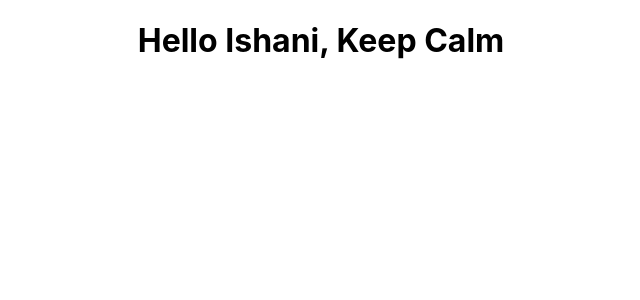
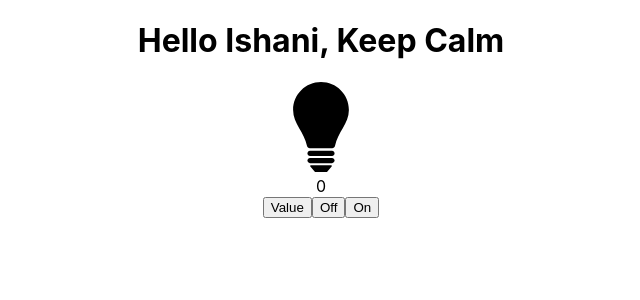
Before and after one commit to mangala-karunarathne/React-from-zero, a React (Create React App) app: page / in a window 1280 px wide. Shown: the top 300 px of the page, without its empty margins (319-959 px from the left). Built offline with nearby package versions, Linux system fonts and the light colour scheme.

Commit message:
Bulb - useState - React Hooks

```diff
--- a/src/App.js
+++ b/src/App.js
@@ -1,11 +1,12 @@
-import logo from './logo.svg';
 import './App.css';
 import Greet from './Componenets/Greet'
+import LightBulb from './Componenets/bulb'
 
 function App() {
   return (
     <div className="App">
      <Greet/>
+     <LightBulb/>
     </div>
   );
 }
--- /dev/null
+++ b/src/Componenets/bulb.js
@@ -0,0 +1,67 @@
+import React, { useState } from "react";
+
+function LightBulb() {
+  let [light, setLight] = useState(0);
+  let [value, setValue] = useState(0);
+
+  const newValue = () => setValue(value + 100);
+  const setOff = () => setLight(0);
+  const setOn = () => setLight(1);
+
+  let fillColor = light === 1 ? "#ffbb73" : "#000000";
+
+  return (
+    <div className="App">
+      <div>
+        <LightbulbSvg fillColor={fillColor} />
+      </div>
+      <div>{value}</div>
+      <button onClick={newValue}>Value</button>
+      <button onClick={setOff}>Off</button>
+      <button onClick={setOn}>On</button>
+    </div>
+  );
+}
+
+function LightbulbSvg(props) {
+  return (
+    /*
+      Below is the markup for an SVG that is the shape
+      of a lightbulb.
+      The important part is the `fill`, where we set the
+      color dynamically based on props
+    */
+    <svg width="56px" height="90px" viewBox="0 0 56 90" version="1.1">
+      <defs />
+      <g
+        id="Page-1"
+        stroke="none"
+        stroke-width="1"
+        fill="none"
+        fill-rule="evenodd"
+      >
+        <g id="noun_bulb_1912567" fill="#000000" fill-rule="nonzero">
+          <path
+            d="M38.985,68.873 L17.015,68.873 C15.615,68.873 14.48,70.009 14.48,71.409 C14.48,72.809 15.615,73.944 17.015,73.944 L38.986,73.944 C40.386,73.944 41.521,72.809 41.521,71.409 C41.521,70.009 40.386,68.873 38.985,68.873 Z"
+            id="Shape"
+          />
+          <path
+            d="M41.521,78.592 C41.521,77.192 40.386,76.057 38.986,76.057 L17.015,76.057 C15.615,76.057 14.48,77.192 14.48,78.592 C14.48,79.993 15.615,81.128 17.015,81.128 L38.986,81.128 C40.386,81.127 41.521,79.993 41.521,78.592 Z"
+            id="Shape"
+          />
+          <path
+            d="M18.282,83.24 C17.114,83.24 16.793,83.952 17.559,84.83 L21.806,89.682 C21.961,89.858 22.273,90 22.508,90 L33.492,90 C33.726,90 34.039,89.858 34.193,89.682 L38.44,84.83 C39.207,83.952 38.885,83.24 37.717,83.24 L18.282,83.24 Z"
+            id="Shape"
+          />
+          <path
+            d="M16.857,66.322 L39.142,66.322 C40.541,66.322 41.784,65.19 42.04,63.814 C44.63,49.959 55.886,41.575 55.886,27.887 C55.887,12.485 43.401,0 28,0 C12.599,0 0.113,12.485 0.113,27.887 C0.113,41.575 11.369,49.958 13.959,63.814 C14.216,65.19 15.458,66.322 16.857,66.322 Z"
+            id="Shape"
+            fill={props.fillColor}
+          />
+        </g>
+      </g>
+    </svg>
+  );
+}
+
+export default LightBulb;
```
